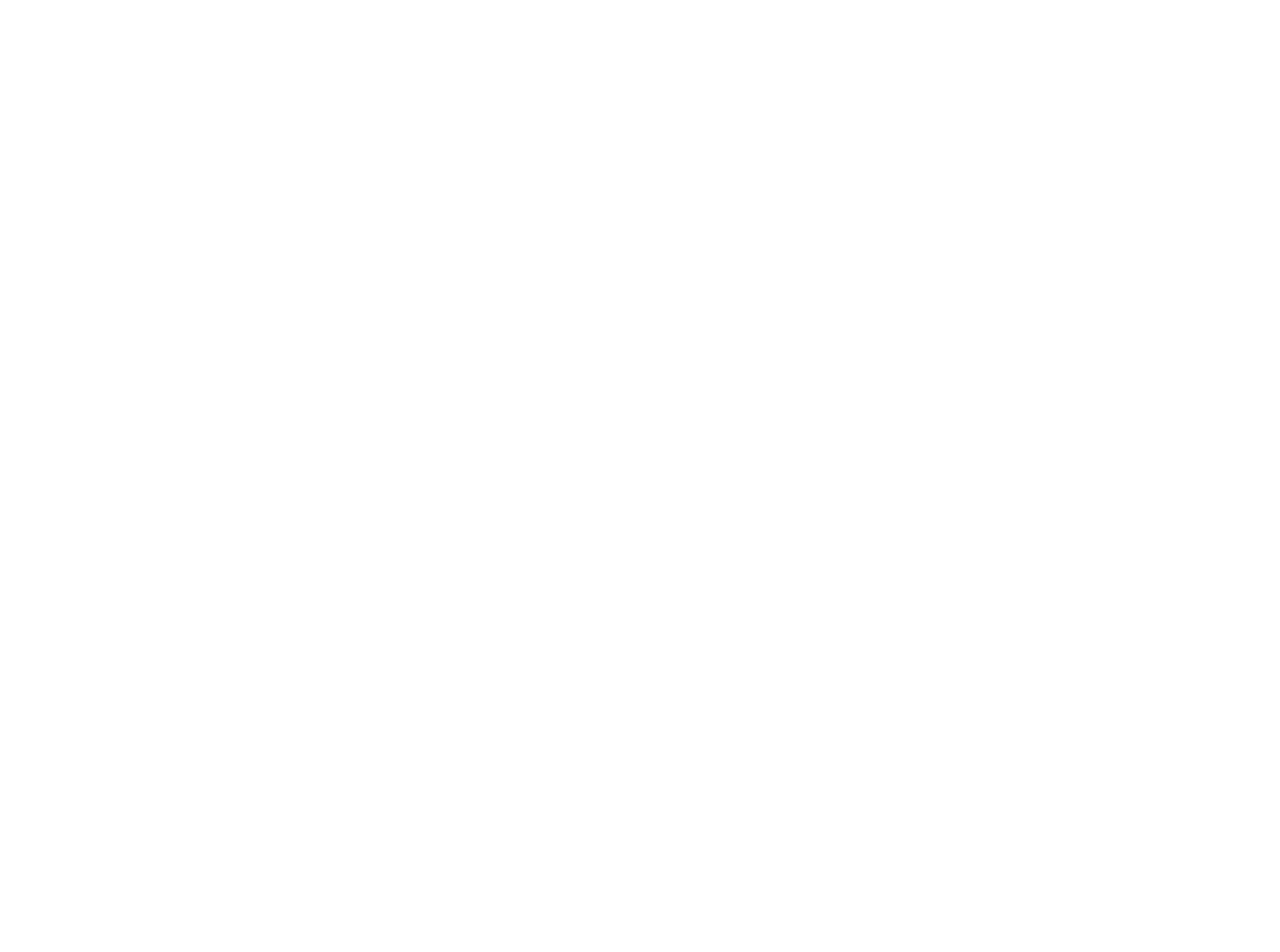
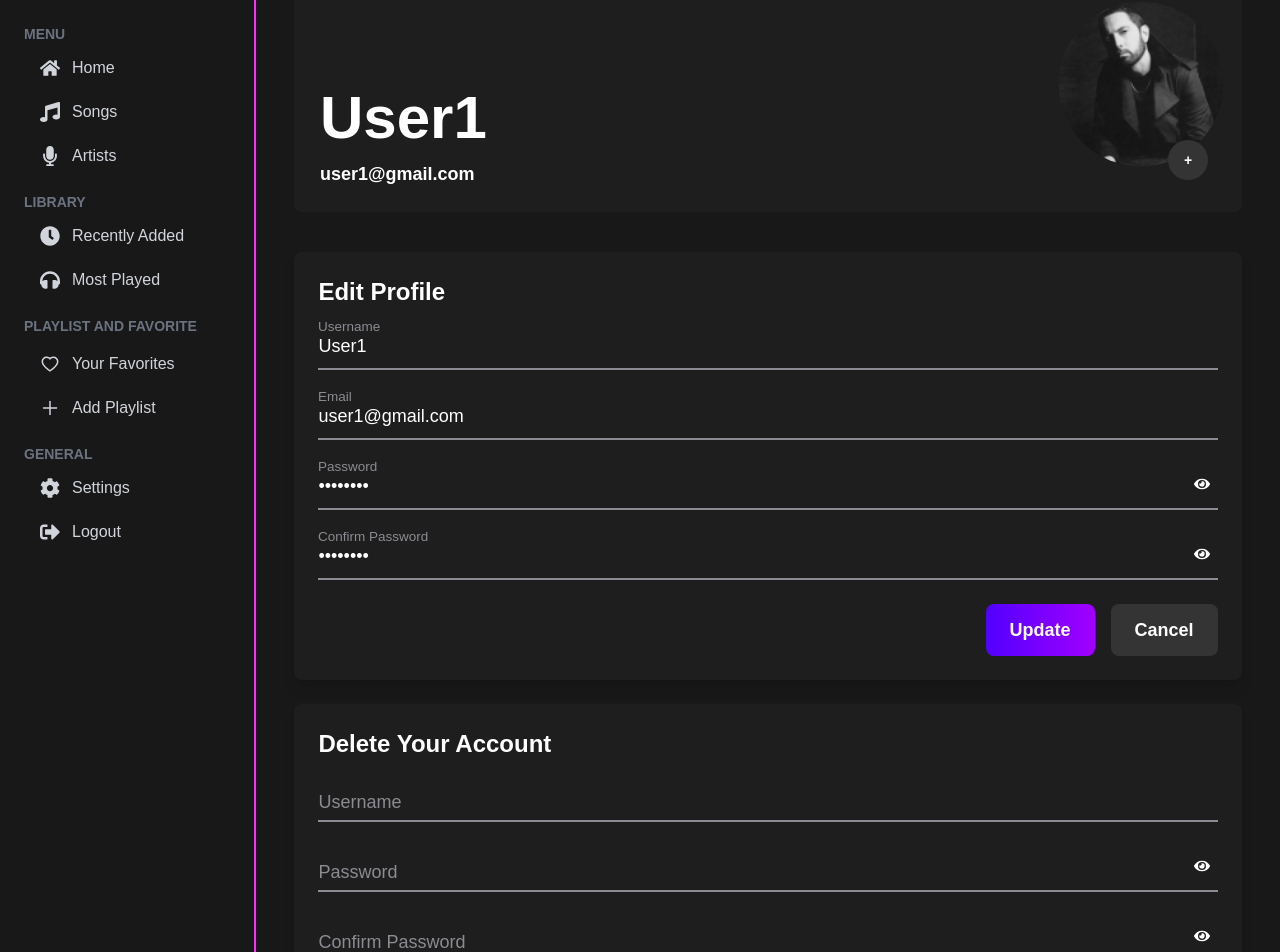
Before and after one commit to aDJi2003/front-end-paw, a React (Vite) app: page /profile in a window 1280 px wide. Before the commit this address had no page. Shown: the part 60-1012 px from the top of the page. Before the commit the page ends 800 px from the top, so only its background shows below. Built offline with nearby package versions, Linux system fonts and the light colour scheme; a web font is replaced by a local one.

Commit message:
feat: make profile page

```diff
--- a/src/main.jsx
+++ b/src/main.jsx
@@ -8,6 +8,7 @@
 import Home from './pages/Home';
 import ArtistDetail from './pages/ArtistDetail';
 import SongDetail from './pages/SongDetail';
+import Profile from './pages/Profile';
 
 createRoot(document.getElementById('root')).render(
   <StrictMode>
@@ -17,6 +18,7 @@
         <Route path="/login" element={<Login />} />
         <Route path="/register" element={<Register />} />
         <Route path="/home" element={<Home />} />
+        <Route path="/profile" element={<Profile />} />
         <Route path="/artist/:artistName" element={<ArtistDetail />} />
         <Route path="/song/:songTitle" element={<SongDetail />} />
       </Routes>
--- /dev/null
+++ b/src/pages/Profile.jsx
@@ -0,0 +1,244 @@
+import { useState, useRef } from "react";
+import Sidebar from "../component/Sidebar";
+import FormField from "../component/FormField";
+
+import Artist1 from "../assets/images/artist_1_paw.png";
+
+const Profile = () => {
+  const [formData, setFormData] = useState({
+    username: "User1",
+    email: "user1@gmail.com",
+    password: "abcdefgh",
+    confirmPassword: "abcdefgh",
+  });
+
+  const [confirmedData, setConfirmedData] = useState({
+    username: "User1",
+    email: "user1@gmail.com",
+  });
+
+  const [deleteData, setDeleteData] = useState({
+    username: "",
+    password: "",
+    confirmPassword: "",
+  });
+
+  const [profileImage, setProfileImage] = useState(Artist1);
+  const [showPassword, setShowPassword] = useState(false);
+  const [showConfirmPassword, setShowConfirmPassword] = useState(false);
+  const [showDeletePassword, setShowDeletePassword] = useState(false);
+  const [showDeleteConfirmPassword, setShowDeleteConfirmPassword] =
+    useState(false);
+
+  const fileInputRef = useRef(null);
+
+  const handleInputChange = (field, value) => {
+    setFormData((prev) => ({ ...prev, [field]: value }));
+  };
+
+  const handleDeleteInputChange = (field, value) => {
+    setDeleteData((prev) => ({ ...prev, [field]: value }));
+  };
+
+  const handleSubmit = () => {
+    setConfirmedData({
+      username: formData.username,
+      email: formData.email,
+    });
+  };
+
+  const handleCancel = () => {
+    setFormData({
+      ...formData,
+      username: confirmedData.username,
+      email: confirmedData.email,
+    });
+  };
+
+  const handleDeleteAccount = () => {
+    {/* Logic to delete account */}
+  };
+
+  const handleProfileImageChange = (event) => {
+    const file = event.target.files[0];
+    if (file) {
+      const imageURL = URL.createObjectURL(file);
+      setProfileImage(imageURL);
+    }
+  };
+
+  return (
+    <div className="min-h-screen max-w-screen flex font-jakarta overflow-y-auto">
+      <div className="w-1/5 bg-[#181818] border-r-2 border-[#FF2DF7]">
+        <Sidebar />
+      </div>
+      <div className="w-4/5 bg-[#181818] px-[3vw] py-[4vh]">
+        {/* Profile Section */}
+        <div className="min-h-[30vh] w-full bg-[#1e1e1e] rounded-lg px-[2vw] py-[3vh] flex justify-between mb-[5vh] relative">
+          <div className="flex flex-col gap-3 min-w-1/4 h-[24vh] justify-end">
+            <p className="text-6xl font-bold text-white">
+              {confirmedData.username}
+            </p>
+            <p className="text-lg text-white font-semibold">
+              {confirmedData.email}
+            </p>
+          </div>
+          <div className="min-w-1/4 h-[24vh] flex items-center relative">
+            {profileImage && (
+              <div className="w-[150px] h-[150px] scale-110 rounded-full overflow-hidden mb-4">
+                <img
+                  src={profileImage}
+                  alt={confirmedData.username}
+                  className="w-full h-full object-cover"
+                />
+              </div>
+            )}
+            <div
+              className="absolute bottom-2 right-2 w-10 h-10 bg-[#343434] rounded-full flex items-center justify-center cursor-pointer"
+              onClick={() => fileInputRef.current.click()}
+            >
+              <span className="text-white text-sm font-bold">+</span>
+            </div>
+            {/* Input File Tersembunyi */}
+            <input
+              type="file"
+              accept="image/*"
+              ref={fileInputRef}
+              className="hidden"
+              onChange={handleProfileImageChange}
+            />
+          </div>
+        </div>
+        {/* Edit Profile Section */}
+        <div className="bg-[#1e1e1e] p-6 rounded-lg shadow-lg text-white mb-6">
+          <h2 className="text-2xl font-bold mb-4">Edit Profile</h2>
+          <form
+            className="flex flex-col gap-6"
+            onSubmit={(e) => {
+              e.preventDefault();
+              handleSubmit();
+            }}
+          >
+            {/* Username Field */}
+            <FormField
+              id="username"
+              type="text"
+              label="Username"
+              value={formData.username}
+              onChange={(value) => handleInputChange("username", value)}
+            />
+            {/* Email Field */}
+            <FormField
+              id="email"
+              type="email"
+              label="Email"
+              value={formData.email}
+              onChange={(value) => handleInputChange("email", value)}
+            />
+            {/* Password Field */}
+            <FormField
+              id="password"
+              type={showPassword ? "text" : "password"}
+              label="Password"
+              value={formData.password}
+              onChange={(value) => handleInputChange("password", value)}
+              showToggle={true}
+              toggleValue={showPassword}
+              onToggle={() => setShowPassword(!showPassword)}
+            />
+            {/* Confirm Password Field */}
+            <FormField
+              id="confirmPassword"
+              type={showConfirmPassword ? "text" : "password"}
+              label="Confirm Password"
+              value={formData.confirmPassword}
+              onChange={(value) =>
+                handleInputChange("confirmPassword", value)
+              }
+              showToggle={true}
+              toggleValue={showConfirmPassword}
+              onToggle={() => setShowConfirmPassword(!showConfirmPassword)}
+            />
+            {/* Submit and Cancel Buttons */}
+            <div className="flex justify-end gap-4">
+              <button
+                type="submit"
+                className="bg-gradient-to-r from-[#5200FF] to-[#A100FF] text-white py-3 px-6 rounded-lg font-bold text-lg hover:shadow-lg transition-shadow duration-300"
+              >
+                Update
+              </button>
+              <button
+                type="button"
+                className="bg-[#343434] text-white py-3 px-6 rounded-lg font-bold text-lg hover:bg-[#444444] transition-colors duration-300"
+                onClick={handleCancel}
+              >
+                Cancel
+              </button>
+            </div>
+          </form>
+        </div>
+        {/* Delete Account Section */}
+        <div className="bg-[#1e1e1e] p-6 rounded-lg shadow-lg text-white">
+          <h2 className="text-2xl font-bold mb-4">Delete Your Account</h2>
+          <form
+            className="flex flex-col gap-6"
+            onSubmit={(e) => {
+              e.preventDefault();
+              handleDeleteAccount();
+            }}
+          >
+            {/* Username Field */}
+            <FormField
+              id="delete-username"
+              type="text"
+              label="Username"
+              value={deleteData.username}
+              onChange={(value) =>
+                handleDeleteInputChange("username", value)
+              }
+            />
+            {/* Password Field */}
+            <FormField
+              id="delete-password"
+              type={showDeletePassword ? "text" : "password"}
+              label="Password"
+              value={deleteData.password}
+              onChange={(value) =>
+                handleDeleteInputChange("password", value)
+              }
+              showToggle={true}
+              toggleValue={showDeletePassword}
+              onToggle={() => setShowDeletePassword(!showDeletePassword)}
+            />
+            {/* Confirm Password Field */}
+            <FormField
+              id="delete-confirm-password"
+              type={showDeleteConfirmPassword ? "text" : "password"}
+              label="Confirm Password"
+              value={deleteData.confirmPassword}
+              onChange={(value) =>
+                handleDeleteInputChange("confirmPassword", value)
+              }
+              showToggle={true}
+              toggleValue={showDeleteConfirmPassword}
+              onToggle={() =>
+                setShowDeleteConfirmPassword(!showDeleteConfirmPassword)
+              }
+            />
+            {/* Delete Button */}
+            <div className="flex justify-end gap-4">
+              <button
+                type="submit"
+                className="bg-gradient-to-r from-[#5200FF] to-[#A100FF] text-white py-3 px-6 rounded-lg font-bold text-lg hover:shadow-lg transition-shadow duration-300"
+              >
+                Delete
+              </button>
+            </div>
+          </form>
+        </div>
+      </div>
+    </div>
+  );
+};
+
+export default Profile;
```
